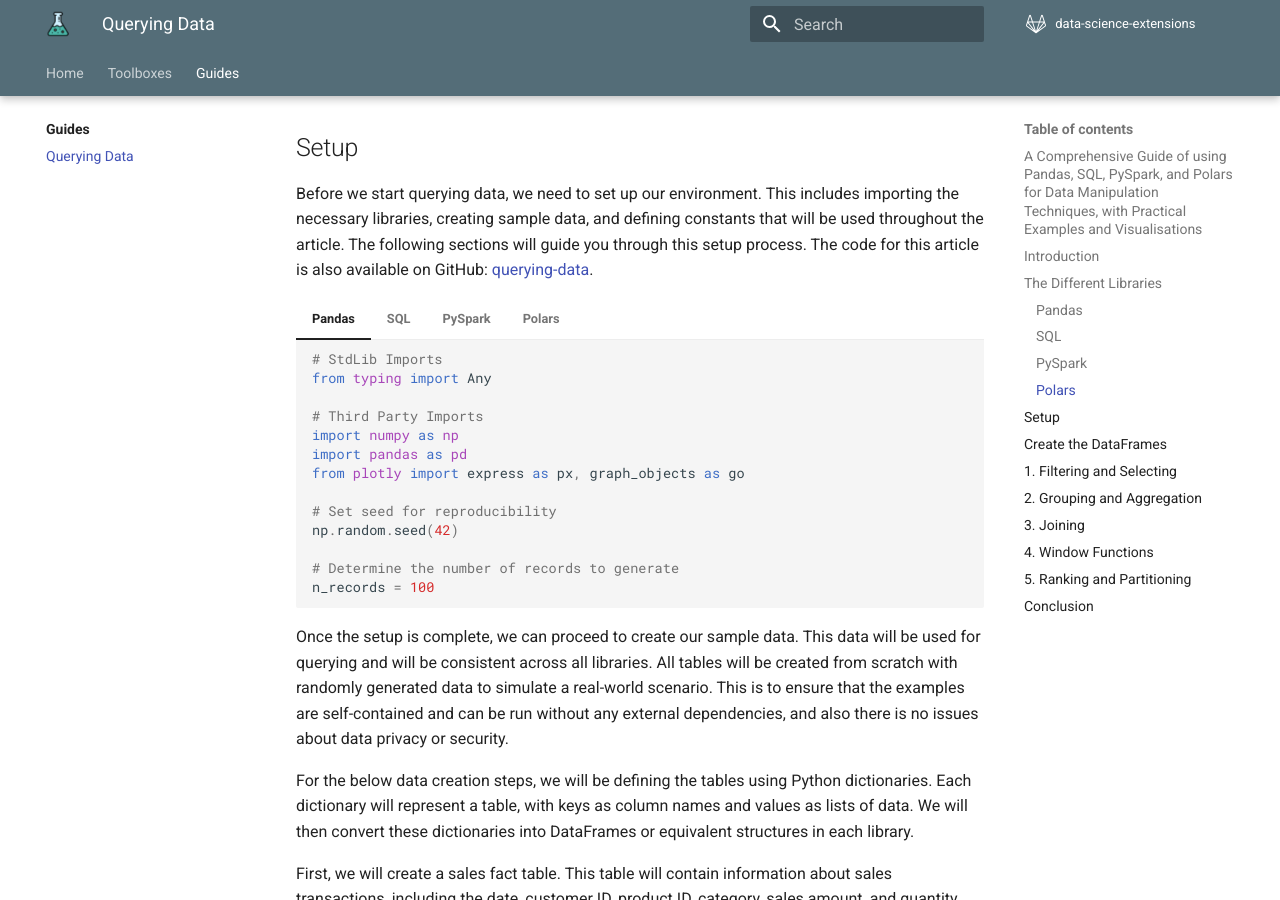
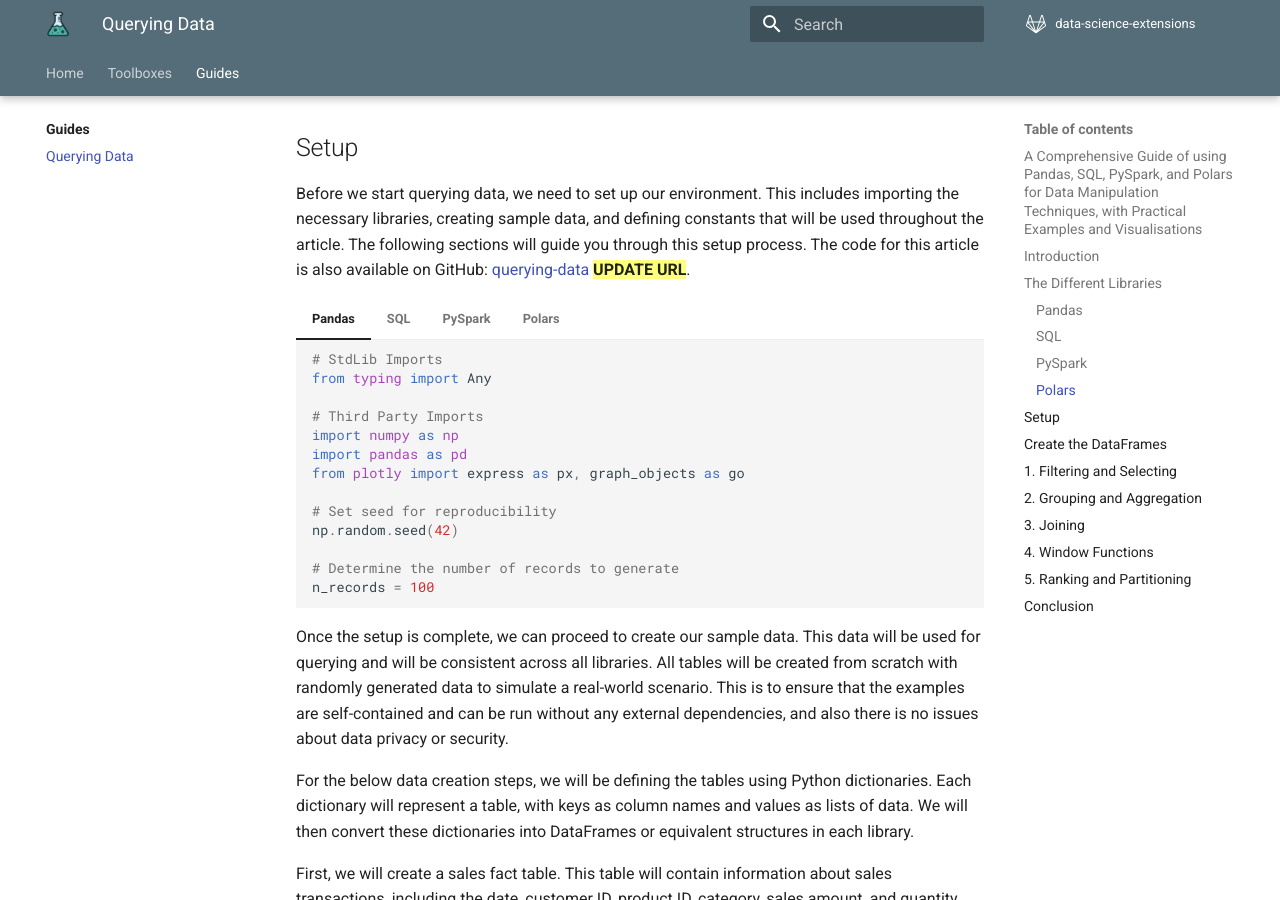
Before and after one commit to data-science-extensions/data-science-extensions, an MkDocs documentation site: the page built from docs/guides/querying-data.md, in a window 1280 px wide and 900 px high, scrolled down 1223 px. Built offline with MkDocs 1.6.1 and Material for MkDocs 9.7.7, drawn with Linux system fonts in a browser that asks for light colours; comment, search, counter and statistics services are not loaded; the version menu is left out.

Commit message:
Update `querying-data.md` with GitHub link and add `pymdownx.critic` extension to `mkdocs.yaml` to enable custom text formatting

```diff
--- a/docs/guides/querying-data.md
+++ b/docs/guides/querying-data.md
@@ -30,8 +30,7 @@ Pandas provides a rich set of functionalities for data manipulation, including f
 
 ## Setup
 
-Before we start querying data, we need to set up our environment. This includes importing the necessary libraries, creating sample data, and defining constants that will be used throughout the article. The following sections will guide you through this setup process. The code for this article is also available on GitHub: [querying-data](...).
-
+Before we start querying data, we need to set up our environment. This includes importing the necessary libraries, creating sample data, and defining constants that will be used throughout the article. The following sections will guide you through this setup process. The code for this article is also available on GitHub: [querying-data](...) {==**UPDATE URL**==}.
 
 === "Pandas"
 
--- a/mkdocs.yaml
+++ b/mkdocs.yaml
@@ -56,6 +56,7 @@ markdown_extensions:
           - overrides/.icons
   - pymdownx.magiclink
   - pymdownx.details
+  - pymdownx.critic
   - pymdownx.superfences
   - pymdownx.progressbar
   - pymdownx.highlight
```
